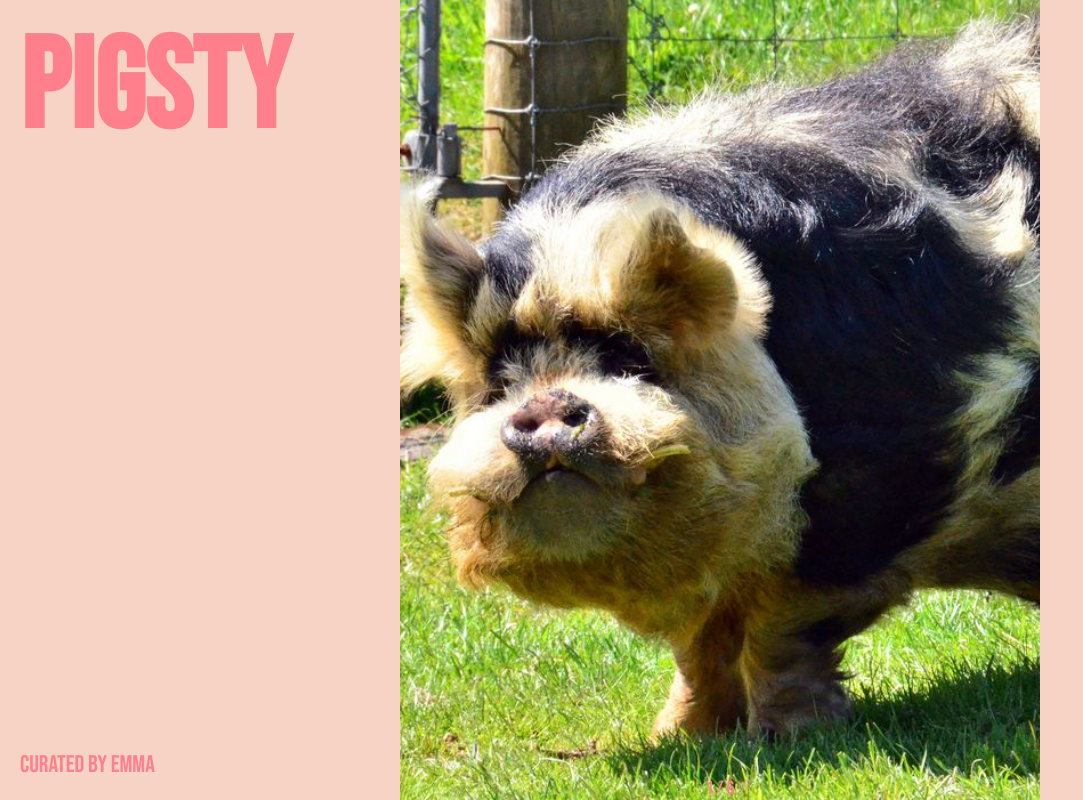
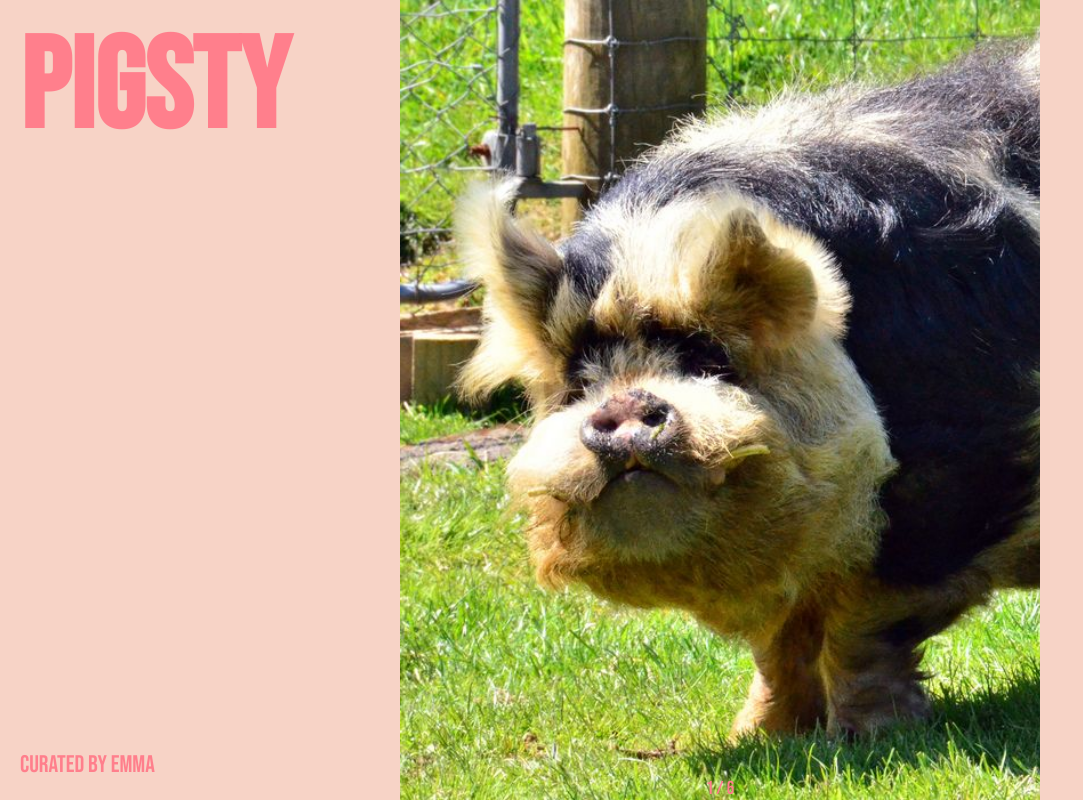
Before and after one commit to nworb9/pesty, a React (Create React App) app: page / in a window 1280 px wide. Shown: the whole page, without its empty margins (0-1083 px from the left). Built offline with nearby package versions, Linux system fonts and the light colour scheme.

Commit message:
Fixed dynamic styling

```diff
--- a/src/App.js
+++ b/src/App.js
@@ -36,13 +36,12 @@ const App = () => {
         <h3>
           {currentImage + 1} / {images.length}
         </h3>
-        <div className={images[currentImage].name}>
-          <img
-            alt="a carousel of pig pictures"
-            src={images[currentImage].img}
-            onClick={handleClick}
-          />
-        </div>
+        <img
+          className={images[currentImage].name}
+          alt="a carousel of pig pictures"
+          src={images[currentImage].img}
+          onClick={handleClick}
+        />
       </div>
     </div>
   );
--- a/src/styles.css
+++ b/src/styles.css
@@ -53,7 +53,7 @@ h3 {
 img {
   height: 100vh;
   object-fit: cover;
-  object-position: 15% 85%;
+  object-position: 0% 100%;
   position: fixed;
   width: 50%;
 }
@@ -63,21 +63,21 @@ img {
 }
 
 .pair {
-  object-position: 15% 85%;
+  object-position: 30% 70%;
 }
 
 .hair {
-  object-position: 15% 85%;
+  object-position: 30% 70%;
 }
 
 .teeth {
-  object-position: 15% 85%;
+  object-position: 25% 75%;
 }
 
 .gang {
-  object-position: 15% 85%;
+  object-position: 70% 30%;
 }
 
 .king {
-  object-position: 15% 85%;
+  object-position: 35% 65%;
 }
```
